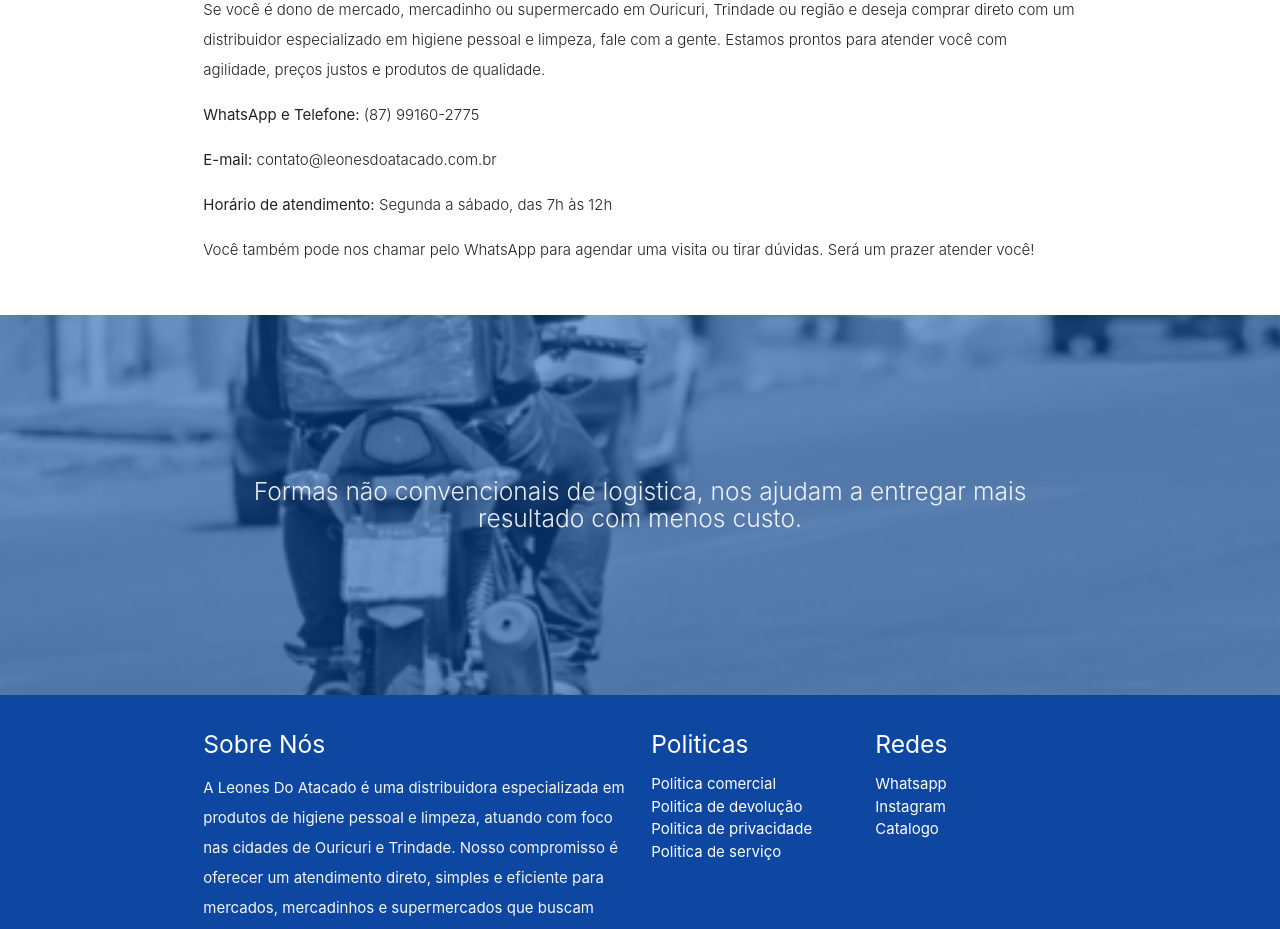
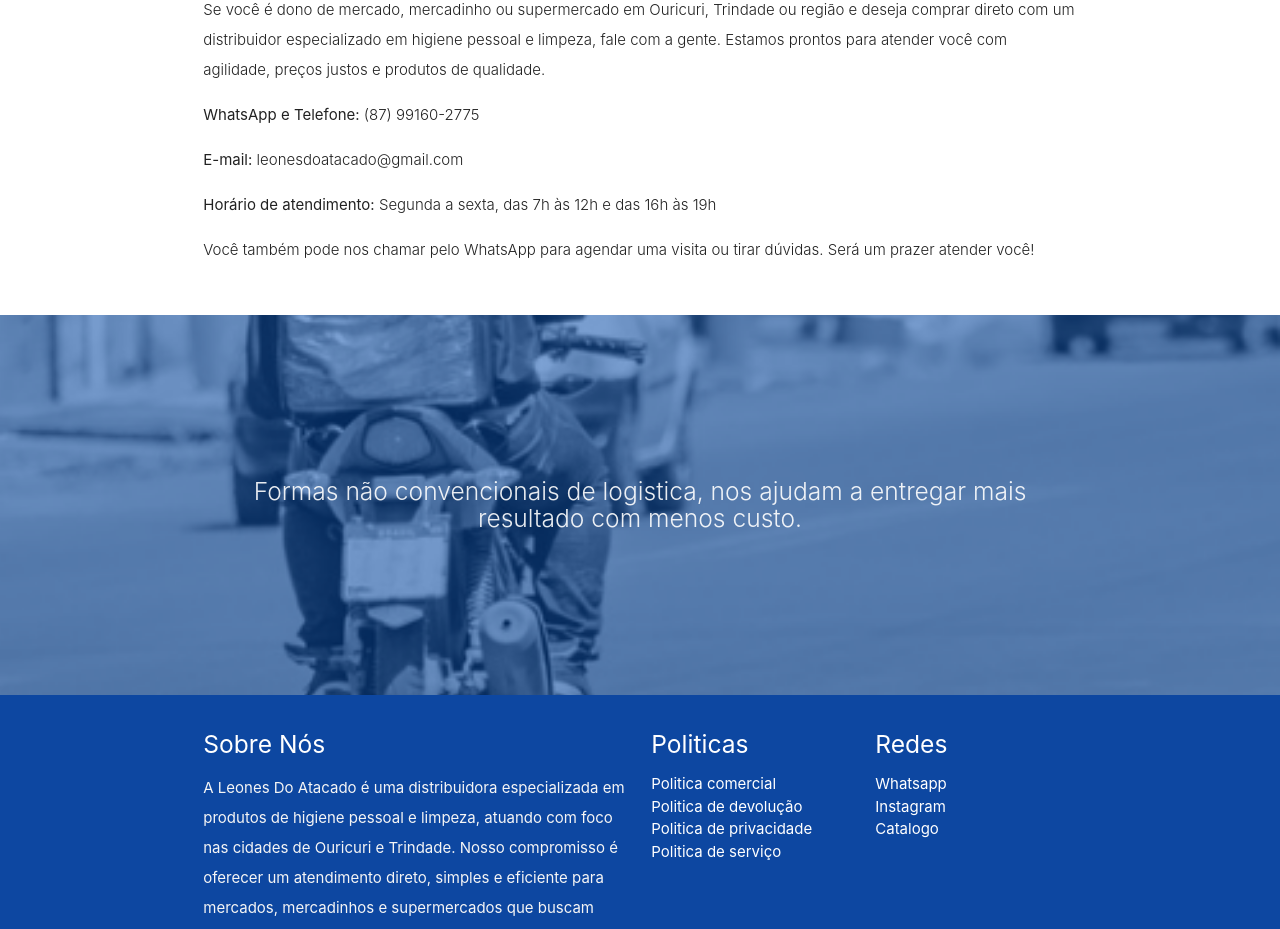
Before and after one commit to leonesdoatacadobr/leonesdoatacadobr.github.io, a plain HTML site: page index.html in a window 1280 px wide. Shown: the part 1334-2263 px from the top of the page. Drawn offline with nearby package versions, Linux system fonts and the light colour scheme.

Commit message:
Update index.html

```diff
--- a/index.html
+++ b/index.html
@@ -105,8 +105,8 @@
     Se você é dono de mercado, mercadinho ou supermercado em Ouricuri, Trindade ou região e deseja comprar direto com um distribuidor especializado em higiene pessoal e limpeza, fale com a gente. Estamos prontos para atender você com agilidade, preços justos e produtos de qualidade.
   </p>
   <p class="left-align light"><b>WhatsApp e Telefone:</b> (87) 99160-2775</p>
-  <p class="left-align light"><b>E-mail:</b> contato@leonesdoatacado.com.br</p>
-  <p class="left-align light"><b>Horário de atendimento:</b> Segunda a sábado, das 7h às 12h</p>
+  <p class="left-align light"><b>E-mail:</b> leonesdoatacado@gmail.com</p>
+  <p class="left-align light"><b>Horário de atendimento:</b> Segunda a sexta, das 7h às 12h e das 16h às 19h</p>
   <p class="left-align light">
     Você também pode nos chamar pelo WhatsApp para agendar uma visita ou tirar dúvidas. Será um prazer atender você!
   </p>
```
